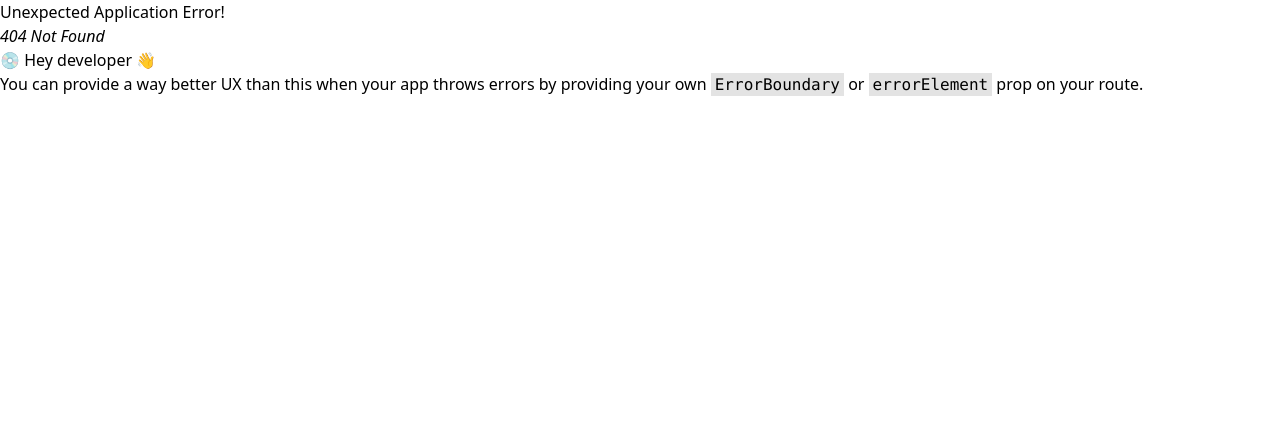
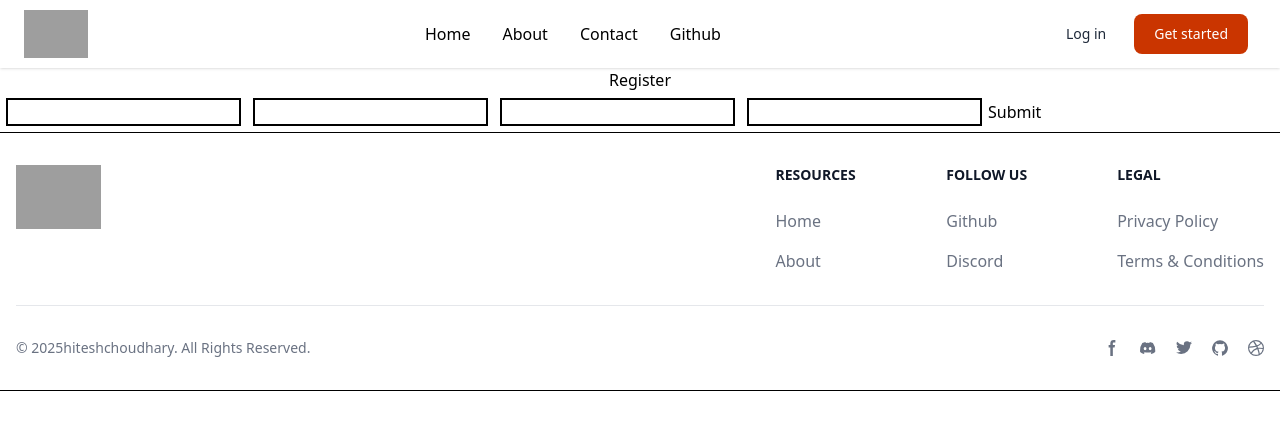
Before and after one commit to asim770/Router-Project, a React (Vite) app: page /register in a window 1280 px wide. Before the commit this address had no page. Shown: the top 430 px of the page. Built offline with nearby package versions, Linux system fonts and the light colour scheme; grey boxes are pictures that could not be loaded.

Commit message:
add login and registration Page

```diff
--- a/src/components/Github/Github.jsx
+++ b/src/components/Github/Github.jsx
@@ -14,7 +14,7 @@ export default function Github(){
     return(
 
         <>
-        <div className="text-2xl bg-gray-300 text-black text-center">Followers: {data.following}</div>
+        <div className="hello">Followers: {data.following}</div>
         <div className="hello">URL: {data.url}</div>
         </>
     )
--- a/src/components/Header/Header.jsx
+++ b/src/components/Header/Header.jsx
@@ -14,13 +14,13 @@ export default function Header() {
                     </Link>
                     <div className="flex items-center lg:order-2">
                         <Link
-                            to="#"
+                            to="/login"
                             className="text-gray-800 hover:bg-gray-50 focus:ring-4 focus:ring-gray-300 font-medium rounded-lg text-sm px-4 lg:px-5 py-2 lg:py-2.5 mr-2 focus:outline-none"
                         >
                             Log in
                         </Link>
                         <Link
-                            to="#"
+                            to="/register"
                             className="text-white bg-orange-700 hover:bg-orange-800 focus:ring-4 focus:ring-orange-300 font-medium rounded-lg text-sm px-4 lg:px-5 py-2 lg:py-2.5 mr-2 focus:outline-none"
                         >
                             Get started
--- /dev/null
+++ b/src/components/Login/Login.jsx
@@ -0,0 +1,29 @@
+import React, { useState } from "react";
+
+export default function Login(){
+    const [mail,setMail]=useState("")
+    const [pass,setPass]=useState("")
+    function checkMail(e){
+        setMail(e.target.value)
+    }
+    function checkPassword(e){
+        setPass(e.target.value)
+    }
+    function checkCredentials(e){
+        const Mail=localStorage.getItem("email")
+        const Password=localStorage.getItem("password")
+        if((mail===Mail)&&(pass===Password)){
+            alert("LOGIN SUCCESSFULLY");
+        }else{
+            alert("Credentials not match");
+        }
+    }
+    return(
+        <>
+        <h1 className="text-center">Login</h1>
+        <input type="text" onChange={checkMail} className="input"/>
+        <input type="text" onChange={checkPassword} className="input"/>
+        <button onClick={checkCredentials}>Submit</button>
+        </>
+    )
+}
--- /dev/null
+++ b/src/components/Register/Register.jsx
@@ -0,0 +1,55 @@
+import React from "react";
+import { useState } from "react";
+import { useNavigate } from "react-router-dom";
+export default function Register(){
+    const [name,setName]=useState("")
+    const [number,setNumber]=useState("")
+    const [email,setEmail]=useState("")
+    const [password,setPassword]=useState("")
+    const navigate=useNavigate()
+    function enterName(e){
+        const Name=e.target.value;
+        setName(Name)
+        console.log(name)
+    }
+
+    function enterNumber(e){
+        const Number= e.target.value;
+        setNumber(Number)
+    }
+
+    function enterEmail(e){
+        const Email= e.target.value;
+        setEmail(Email)
+    }
+
+
+    function enterPassword(e){
+        const Password= e.target.value;
+        setPassword(Password)
+    }
+
+    function storeCredentials(){
+        localStorage.setItem("name",name)
+        localStorage.setItem("number",number)
+        localStorage.setItem("email",email)
+        localStorage.setItem("password",password)
+        navigate("");
+    }
+
+    return(
+        <>
+        <div>
+            <h2 className="text-center">Register</h2>
+            <input type="text" onChange={enterName} value={name} className="input"/>
+            <input type="text" onChange={enterNumber} value={number} className="input"/>
+            <input type="email" onChange={enterEmail} value={email} className="input"/>
+            <input type="password" onChange={enterPassword} value={password} className="input"/>
+            <button onClick={storeCredentials}>
+                Submit
+            </button>
+        </div>
+
+        </>
+    )
+}
--- a/src/index.css
+++ b/src/index.css
@@ -2,3 +2,7 @@
 .hello{
     @apply text-2xl bg-gray-300 text-black text-center;
 }
+
+.input{
+    @apply border-2 m-1.5;
+}
```
Also changed, not shown: src/main.jsx (+10 -0 lines).
